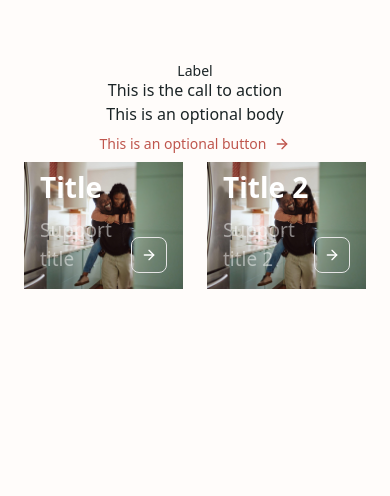
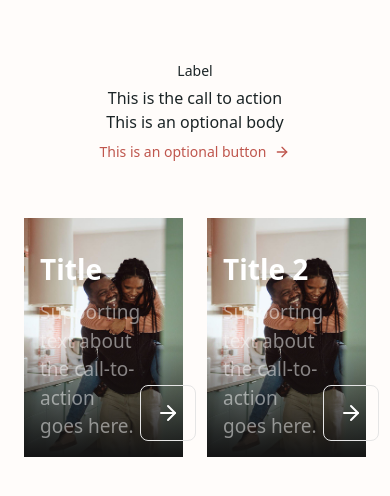
Before and after one commit to dav-97/huysinc, a React (Vite) app: page / in a window 390 px wide. Shown: the top 496 px of the page. Built offline with nearby package versions, Linux system fonts and the light colour scheme.

Commit message:
Update CTA blocks with improved subtitles and enhance button styling for better responsiveness

```diff
--- a/src/App.tsx
+++ b/src/App.tsx
@@ -13,8 +13,20 @@ const CTAValues: CTAProps = {
     url: "/",
   },
   blocks: [
-    { id: "Block1", imageUrl: "/image.png", url: "/", title: "Title", subTitle: "Support title" },
-    { id: "Block2", imageUrl: "/image.png", url: "/", title: "Title 2", subTitle: "Support title 2" },
+    {
+      id: "Block1",
+      imageUrl: "/image.png",
+      url: "/",
+      title: "Title",
+      subTitle: "Supporting text about the call-to-action goes here.",
+    },
+    {
+      id: "Block2",
+      imageUrl: "/image.png",
+      url: "/",
+      title: "Title 2",
+      subTitle: "Supporting text about the call-to-action goes here.",
+    },
   ],
 };
 
--- a/src/components/cta-block.tsx
+++ b/src/components/cta-block.tsx
@@ -11,8 +11,9 @@ export type CTABlockProps = {
 
 export const CTABlock = ({ imageUrl, subTitle, title, url }: CTABlockProps) => {
   return (
-    <div className="relative">
-      <img className="size-full" src={imageUrl} alt={title} />
+    <div className="relative tablet:aspect-2/3 desktop:aspect-auto">
+      <img className="size-full object-cover" src={imageUrl} alt={title} />
+      <div className="absolute bottom-0 top-1/2 w-full bg-linear-to-t from-[#141414] to-[#141414]/0" />
       <div className="absolute flex flex-row bottom-0 p-4 w-full items-end">
         <div className="flex flex-col flex-1 gap-2">
           <span className="font-semibold text-white text-[22px] tablet:text-[28px]">{title}</span>
@@ -20,7 +21,7 @@ export const CTABlock = ({ imageUrl, subTitle, title, url }: CTABlockProps) => {
         </div>
         <Button asChild size="icon" variant="icon">
           <a href={url}>
-            <ArrowRight />
+            <ArrowRight className="size-6" />
           </a>
         </Button>
       </div>
--- a/src/components/cta.tsx
+++ b/src/components/cta.tsx
@@ -16,9 +16,12 @@ export type CTAProps = {
 
 export const CTA = ({ label, title, bodyCopy, button, blocks }: CTAProps) => {
   return (
+    <div className="flex flex-col gap-8 tablet:gap-12 desktop:gap-20">
       <div className="flex flex-col items-center">
+        <div className="flex flex-col gap-2 items-center">
           <Label>{label}</Label>
           <span>{title}</span>
+        </div>
         {bodyCopy && <span>{bodyCopy}</span>}
         {button && (
           <Button asChild>
@@ -27,6 +30,7 @@ export const CTA = ({ label, title, bodyCopy, button, blocks }: CTAProps) => {
             </a>
           </Button>
         )}
+      </div>
       <div className="grid grid-cols-1 tablet:grid-cols-2 gap-6">
         {blocks.map((block) => (
           <CTABlock {...block} key={block.id} />
--- a/src/components/ui/button.tsx
+++ b/src/components/ui/button.tsx
@@ -15,7 +15,7 @@ const buttonVariants = cva(
       },
       size: {
         default: "h-9 px-4 py-2 has-[>svg]:px-3",
-        icon: "size-9",
+        icon: "size-12 tablet:size-14",
       },
     },
     defaultVariants: {
```
Lines whose indentation alone changed are shown as unchanged.
